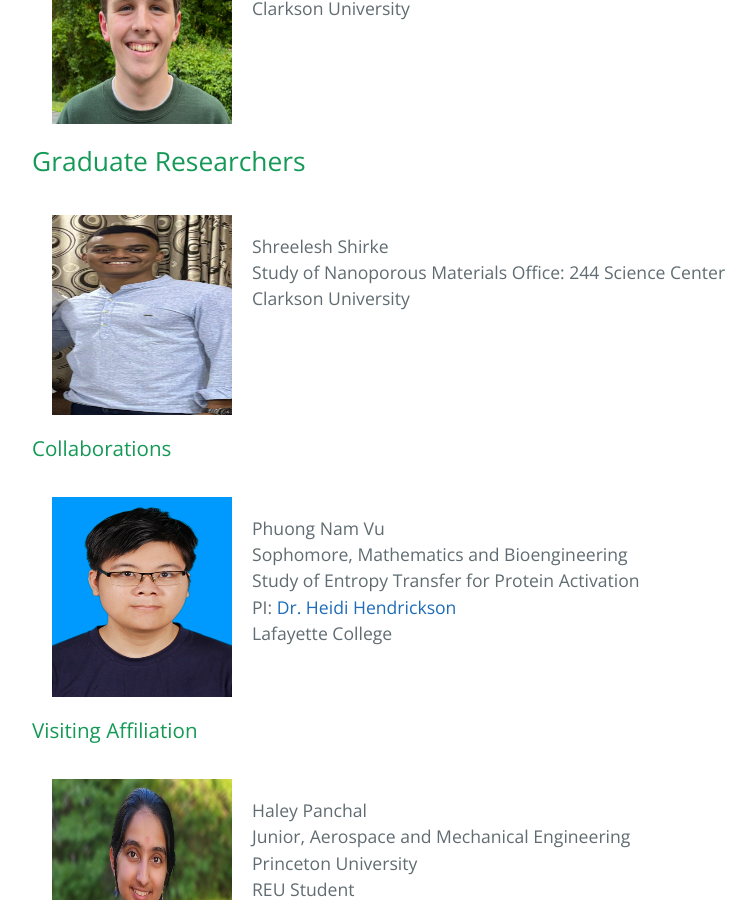
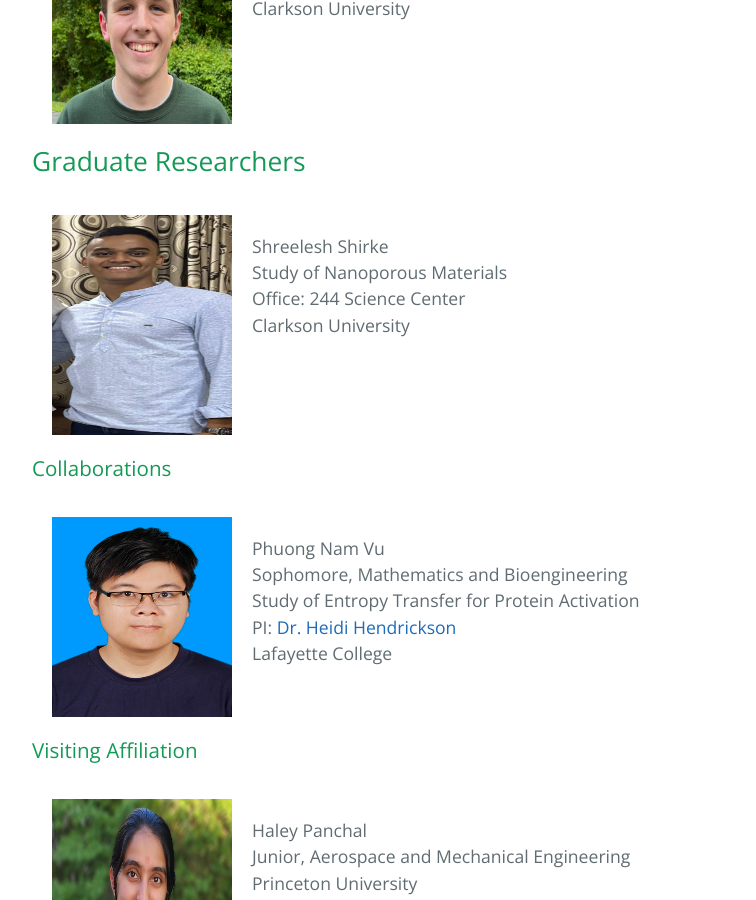
Before and after one commit to dharatrivedi/dharatrivedi.github.io, a Jekyll site: the page built from people.html, in a window 1280 px wide and 900 px high, scrolled down 899 px. Shown: the whole window, without its empty margins (232-988 px from the left). Built offline with Jekyll 4.4.1, drawn with Linux system fonts in a browser that asks for light colours.

Commit message:
Update people.html

```diff
--- a/people.html
+++ b/people.html
@@ -34,10 +34,10 @@ title: {{ site.name }}
     <h2>Graduate Researchers</h2>
   </ul>
   <ul class="clearfix">
-    <img class="img1" src="/images/SS.jpg" alt="ShreeleshShirke" width="180" height="200"  hspace="20">
+    <img class="img1" src="/images/SS.jpg" alt="ShreeleshShirke" width="180" height="220"  hspace="20">
     <p>
       Shreelesh Shirke<br />
-      Study of Nanoporous Materials
+      Study of Nanoporous Materials <br />
       Office: 244 Science Center<br />
       Clarkson University<br />
     </p>
```
